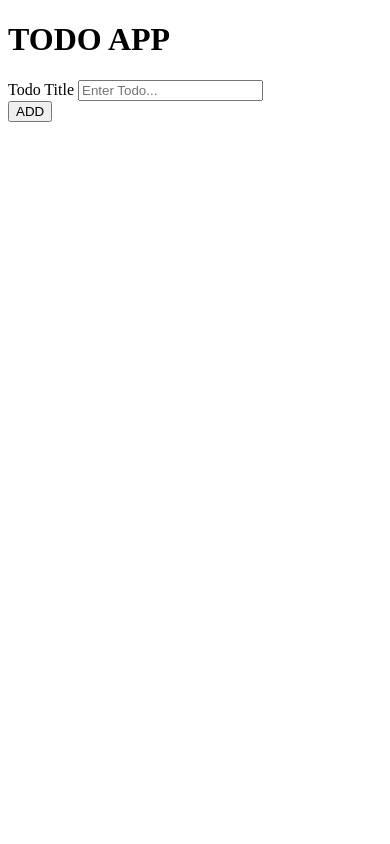
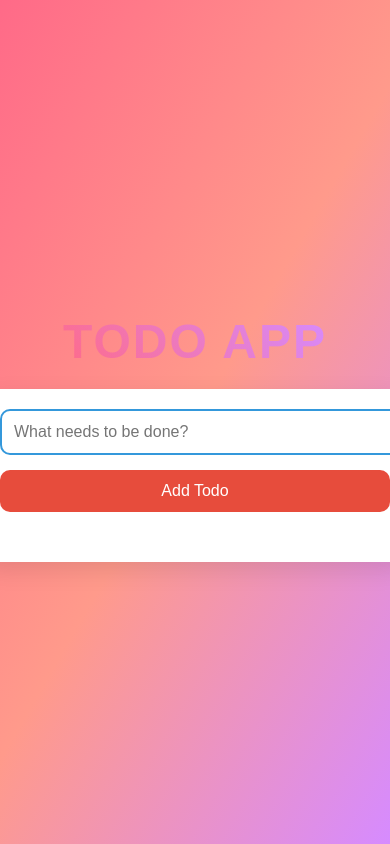
Before and after one commit to Arsh-ANiket/flask_todo, a Flask app: page / in a window 390 px wide; the page is wider, and only the part inside the window is pictured. Run offline with Flask 3, Linux system fonts and the light colour scheme.

Commit message:
Visual enhancement

```diff
--- a/app.py
+++ b/app.py
@@ -1,4 +1,4 @@
-from flask import Flask, render_template,request,redirect,url_for
+from flask import Flask, render_template, request, redirect, url_for
 from flask_sqlalchemy import SQLAlchemy
 
 app = Flask(__name__)
@@ -15,50 +15,40 @@ class Todo(db.Model):
 
 @app.route('/')
 def index():
-    todo_list=Todo.query.all()
-        # show all todo
-    return render_template('base.html',todo_list=todo_list)
+    todo_list = Todo.query.all()
+    # Show all todo
+    return render_template('base.html', todo_list=todo_list)
 
-@app.route("/add",methods=['POST'])
+@app.route("/add", methods=['POST'])
 def add():
-    title=request.form.get('title')
-    with app.app_context():
-         new_todo=Todo(title=title, completed=False)
-         db.session.add(new_todo)
-         db.session.commit()
-         # name of the func has to be passed in the url
-         return redirect(url_for('index'))
+    title = request.form.get('title')
+    new_todo = Todo(title=title, completed=False)
+    db.session.add(new_todo)
+    db.session.commit()
+    # Redirect after adding new todo
+    return redirect(url_for('index'))
 
 @app.route("/update/<int:todo_id>")
 def update(todo_id):
-    with app.app_context():
-        todo=Todo.query.filter_by(id=todo_id).first()
-        todo.completed=not todo.completed
+    todo = Todo.query.filter_by(id=todo_id).first()
+    if todo:
+        todo.completed = not todo.completed
         db.session.commit()
-         # name of the func has to be passed in the url
-        return redirect(url_for('index'))
+    # Redirect after updating the todo status
+    return redirect(url_for('index'))
 
 @app.route("/delete/<int:todo_id>")
 def delete(todo_id):
-    with app.app_context():
-        todo=Todo.query.filter_by(id=todo_id).first()
+    todo = Todo.query.filter_by(id=todo_id).first()
+    if todo:
         db.session.delete(todo)
-         # delete the todo item
         db.session.commit()
-         # name of the func has to be passed in the url
-        return redirect(url_for('index'))
-
+    # Redirect after deleting the todo item
+    return redirect(url_for('index'))
 
 def create_db():
-    with app.app_context():  # Push application context
-        db.create_all()
+    db.create_all()
 
 if __name__ == '__main__':
-    create_db()  # Ensure DB and tables are created
-    # creating a dummy data
-    # with app.app_context():
-    #     new_todo=Todo(title='Learn Flask', completed=False)
-    #     db.session.add(new_todo)
-    #     db.session.commit()  # Commit the new todo item to the database
-
+    # create_db()  # Ensure DB and tables are created
     app.run(debug=True)
--- a/templates/base.html
+++ b/templates/base.html
@@ -4,35 +4,223 @@
     <meta charset="UTF-8">
     <meta name="viewport" content="width=device-width, initial-scale=1.0">
     <title>TODO APP</title>
+    <style>
+        /* General Body Styles */
+        body {
+            font-family: 'Poppins', sans-serif;
+            background-color: #ecf0f1;
+            margin: 0;
+            padding: 0;
+            display: flex;
+            justify-content: center;
+            align-items: center;
+            height: 100vh;
+            flex-direction: column;
+            background: linear-gradient(120deg, #ff9a8b, #ff6a88, #d68bff);
+            animation: gradient-animation 5s ease infinite;
+        }
+
+        /* Animation for gradient background */
+        @keyframes gradient-animation {
+            0% {
+                background: linear-gradient(120deg, #ff9a8b, #ff6a88, #d68bff);
+            }
+            50% {
+                background: linear-gradient(120deg, #ff6a88, #ff9a8b, #d68bff);
+            }
+            100% {
+                background: linear-gradient(120deg, #d68bff, #ff9a8b, #ff6a88);
+            }
+        }
+
+        /* Title Styling */
+        h1 {
+            color: #fff;
+            text-align: center;
+            font-size: 48px;
+            font-weight: 700;
+            margin-bottom: 20px;
+            background: linear-gradient(45deg, #ff6a88, #d68bff);
+            -webkit-background-clip: text;
+            color: transparent;
+            letter-spacing: 2px;
+        }
+
+        /* Main Container */
+        .todo-container {
+            width: 100%;
+            max-width: 650px;
+            background-color: #ffffff;
+            padding: 30px;
+            border-radius: 20px;
+            box-shadow: 0 8px 25px rgba(0, 0, 0, 0.1);
+            text-align: center;
+            animation: bounce 1s ease-out;
+        }
+
+        /* Animation for Todo Container */
+        @keyframes bounce {
+            0% {
+                transform: translateY(50px);
+                opacity: 0;
+            }
+            100% {
+                transform: translateY(0);
+                opacity: 1;
+            }
+        }
+
+        .todo-container form {
+            display: flex;
+            flex-direction: column;
+            margin-bottom: 30px;
+        }
+
+        /* Input and Button Styling */
+        .todo-container input[type="text"] {
+            padding: 15px;
+            font-size: 18px;
+            border: 2px solid #3498db;
+            border-radius: 10px;
+            margin-bottom: 15px;
+            outline: none;
+            font-family: 'Poppins', sans-serif;
+            transition: 0.4s;
+            width: 100%;
+        }
+
+        .todo-container input[type="text"]:focus {
+            border-color: #e74c3c;
+            transform: scale(1.05);
+        }
+
+        .todo-container button {
+            padding: 15px;
+            font-size: 20px;
+            background-color: #e74c3c;
+            color: white;
+            border: none;
+            border-radius: 10px;
+            cursor: pointer;
+            transition: background-color 0.3s, transform 0.3s;
+        }
+
+        .todo-container button:hover {
+            background-color: #c0392b;
+            transform: translateY(-3px);
+        }
+
+        /* Styling for Each Todo Item */
+        .todo-item {
+            background-color: #f9f9f9;
+            margin: 12px 0;
+            padding: 20px;
+            border-radius: 15px;
+            display: flex;
+            justify-content: space-between;
+            align-items: center;
+            box-shadow: 0 4px 15px rgba(0, 0, 0, 0.1);
+            transition: 0.3s ease-in-out;
+        }
+
+        .todo-item:hover {
+            transform: translateY(-5px);
+            box-shadow: 0 6px 30px rgba(0, 0, 0, 0.15);
+        }
+
+        /* Text Styling for Todo Item */
+        .todo-item p {
+            font-size: 18px;
+            font-weight: 600;
+            color: #2c3e50;
+        }
+
+        /* Status label styling */
+        .status {
+            padding: 7px 15px;
+            font-size: 14px;
+            border-radius: 12px;
+            text-transform: capitalize;
+            font-weight: 500;
+        }
+
+        .completed {
+            background-color: #2ecc71;
+            color: white;
+        }
+
+        .not-completed {
+            background-color: #f39c12;
+            color: white;
+        }
+
+        /* Links for Update and Delete */
+        .todo-item a {
+            color: #3498db;
+            text-decoration: none;
+            font-size: 16px;
+            margin-left: 20px;
+            transition: color 0.3s ease;
+        }
+
+        .todo-item a:hover {
+            color: #e74c3c;
+        }
+
+        /* Mobile Responsiveness */
+        @media (max-width: 600px) {
+            .todo-container {
+                padding: 20px;
+            }
+
+            .todo-container input[type="text"] {
+                padding: 12px;
+                font-size: 16px;
+            }
+
+            .todo-container button {
+                padding: 12px;
+                font-size: 16px;
+            }
+
+            .todo-item {
+                padding: 15px;
+            }
+        }
+    </style>
 </head>
 <body>
+
     <h1>TODO APP</h1>
-    <form action="/add" method="POST">
-        <div>
-            <label for="title">Todo Title</label>
-            <input type="text" name="title" placeholder="Enter Todo...">
-            <br>
-            <button type="submit">ADD</button>
-        </div>
 
-    </form>
+    <div class="todo-container">
+        <!-- Form to Add a New Todo -->
+        <form action="/add" method="POST">
+            <input type="text" name="title" placeholder="What needs to be done?" required>
+            <button type="submit">Add Todo</button>
+        </form>
 
-    <!-- rendrer the todo list data here -->
-    {% for todo in todo_list %}
-    <p>{{todo.id}} | {{todo.title}}</p>
-    {% if todo.completed==False %}
-        <span>Not Completed</span>
-    {% else %}
-        <span>Completed </span>
-    {% endif %}
-    <a href="/update/{{todo.id}}">Update</a>
-    <a href="/delete/{{todo.id}}">Delete</a>
+        <!-- Render the todo list data here -->
+        {% for todo in todo_list %}
+            <div class="todo-item">
+                <div>
+                    <p>{{todo.id}} | {{todo.title}}</p>
+                    <span class="status {% if todo.completed %}completed{% else %}not-completed{% endif %}">
+                        {% if todo.completed %}
+                            Completed
+                        {% else %}
+                            In Progress
+                        {% endif %}
+                    </span>
+                </div>
 
-    {% endfor %}
-
-
-
-
+                <div>
+                    <a href="/update/{{todo.id}}">Update</a>
+                    <a href="/delete/{{todo.id}}">Delete</a>
+                </div>
+            </div>
+        {% endfor %}
+    </div>
 
 </body>
 </html>
```
Also changed, not shown: todo.db.
